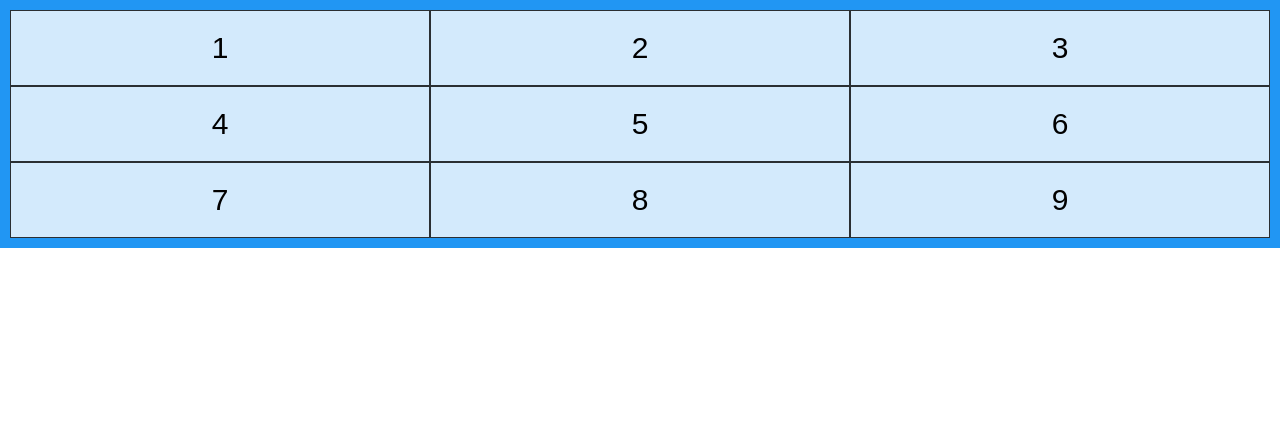
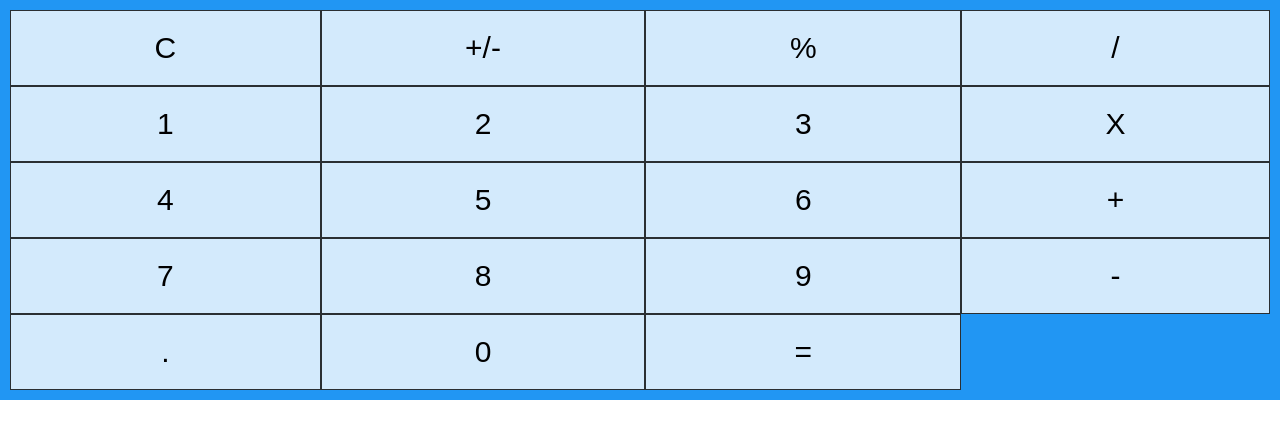
Before and after one commit to thangoke/calculator, a React (Create React App) app: page / in a window 1280 px wide. Shown: the top 438 px of the page. Built offline with nearby package versions, Linux system fonts and the light colour scheme.

Commit message:
define calculator keyboard

```diff
--- a/src/App.tsx
+++ b/src/App.tsx
@@ -7,15 +7,25 @@ function App() {
   return (
     <div className="App">
       <div style={styles.gridContainer}>
+        <Button>C</Button>
+        <Button>+/-</Button>
+        <Button>%</Button>
+        <Button>/</Button>
         <Button>1</Button>
         <Button>2</Button>
         <Button>3</Button>
+        <Button>X</Button>
         <Button>4</Button>
         <Button>5</Button>
         <Button>6</Button>
+        <Button>+</Button>
         <Button>7</Button>
         <Button>8</Button>
         <Button>9</Button>
+        <Button>-</Button>
+        <Button>.</Button>
+        <Button>0</Button>
+        <Button>=</Button>
       </div>
     </div>
   );
@@ -24,7 +34,7 @@ function App() {
 const styles: StyleSheet = {
   gridContainer: {
     display: "grid",
-    gridTemplateColumns: "auto auto auto",
+    gridTemplateColumns: "auto auto auto auto",
     backgroundColor: "#2196F3",
     padding: "10px",
   },
```
